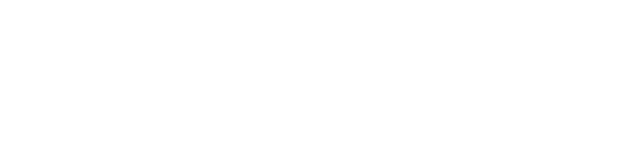
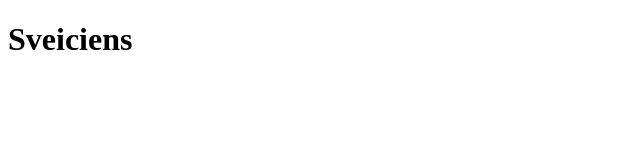
Before and after one commit to LindaGin/atminas_spele3, a plain HTML site: page index.html in a window 1280 px wide. Shown: the whole page, without its empty margins (0-640 px from the left). Drawn offline with Linux system fonts and the light colour scheme.

Commit message:
Update index.html

```diff
--- a/index.html
+++ b/index.html
@@ -3,9 +3,10 @@
 <head>
     <meta charset="UTF-8">
     <meta name="viewport" content="width=device-width, initial-scale=1.0">
-    <title>Document</title>
+    <title>Lapas piemers</title>
+
 </head>
 <body>
-
+    <h1>Sveiciens</h1>
 </body>
 </html>
```
